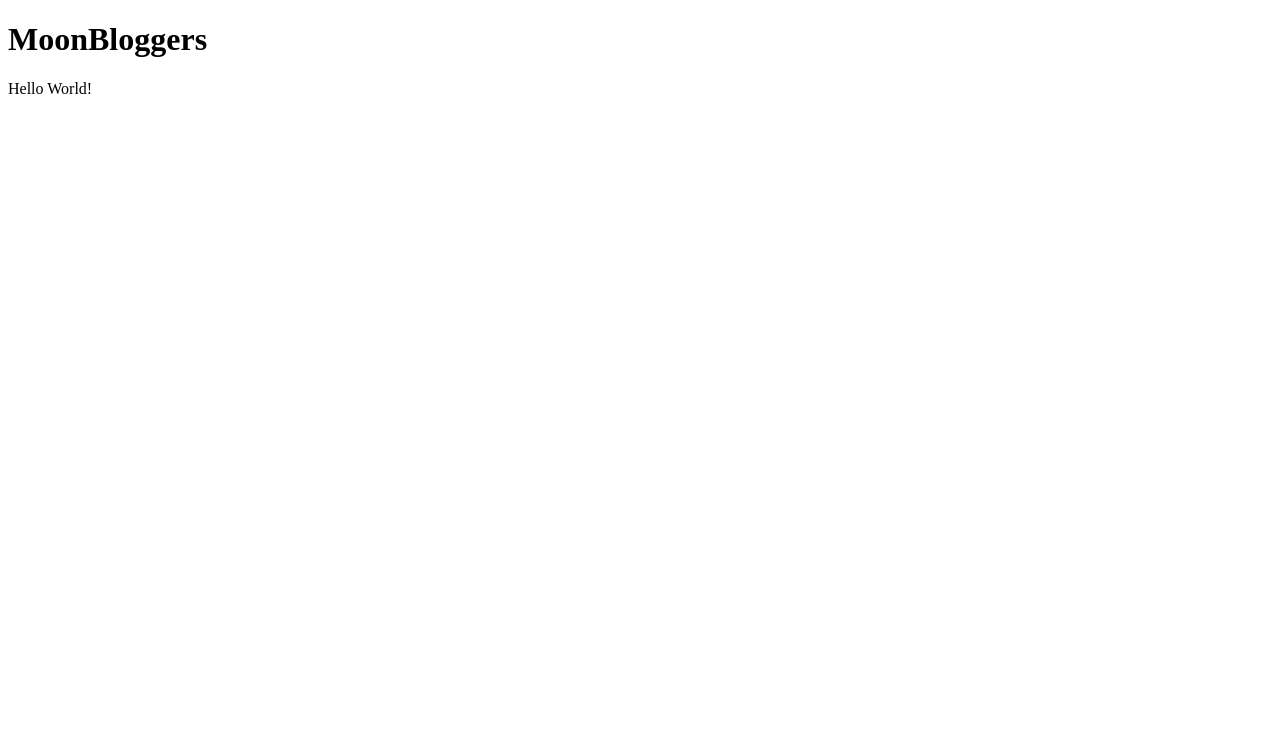
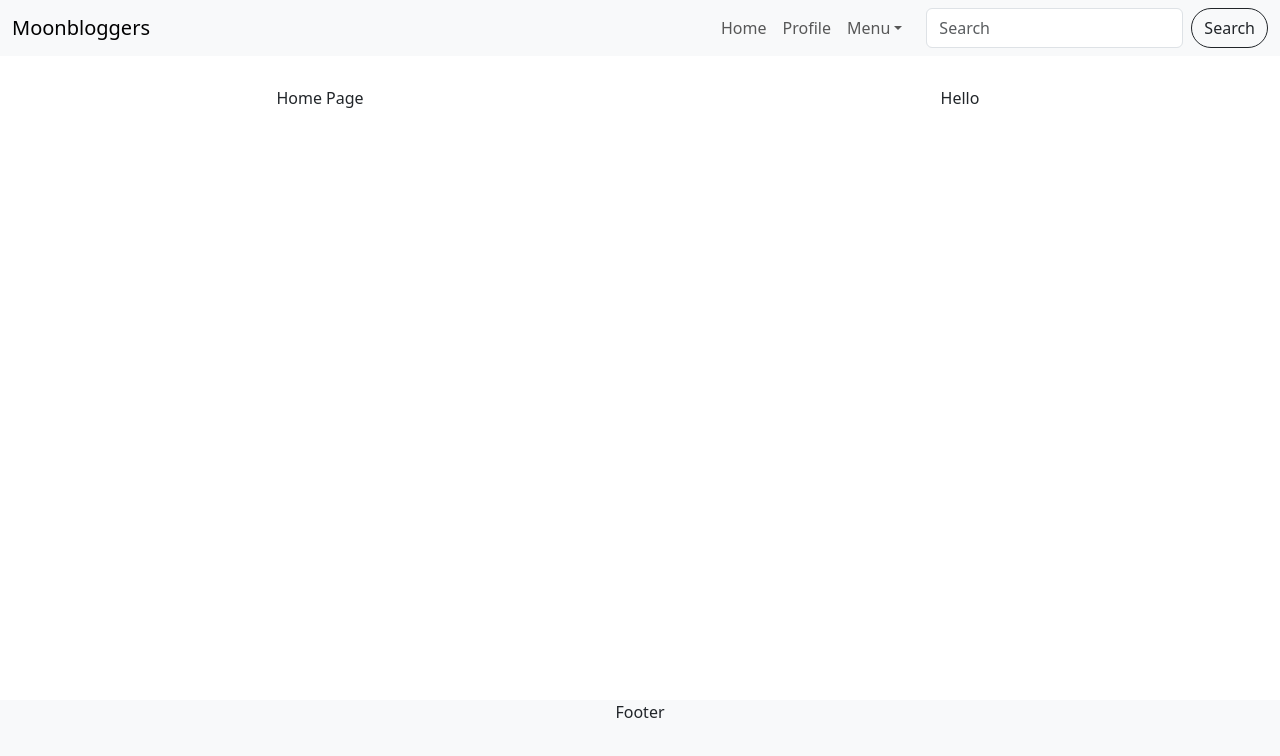
Before and after one commit to KJMoon/moonbloggers, a React app in the folder frontend/: page / in a window 1280 px wide. Shown: the top 756 px of the page. Built offline with nearby package versions, Linux system fonts and the light colour scheme.

Commit message:
Add basic frontend ui layout

```diff
--- /dev/null
+++ b/frontend/src/assets/scss/styles.scss
@@ -0,0 +1 @@
+@import "~bootstrap/scss/bootstrap";
--- /dev/null
+++ b/frontend/src/components/Footer.jsx
@@ -0,0 +1,18 @@
+import React from "react";
+import { Container, Row, Col } from "react-bootstrap";
+
+function Footer() {
+  return (
+    <>
+      <Container className="bg-light" fluid>
+        <Row style={{ height: "100px" }}>
+          <Col sm className="text-center">
+            Footer
+          </Col>
+        </Row>
+      </Container>
+    </>
+  );
+}
+
+export default Footer;
--- a/frontend/src/components/Home.jsx
+++ b/frontend/src/components/Home.jsx
@@ -1,7 +1,31 @@
 import React from "react";
+import { Container, Row, Col } from "react-bootstrap";
 
 function Home() {
-  return <div>Hello World!</div>;
+  return (
+    <>
+      <Container className="d-none d-sm-block" fluid>
+        <Row>
+          <Col sm className="text-center">
+            Home Page
+          </Col>
+          <Col sm className="text-center">
+            Hello
+          </Col>
+        </Row>
+      </Container>
+      <Container className="d-sm-none" fluid>
+        <Row style={{ height: "400px" }}>
+          <Col sm className="text-center">
+            Home Page
+          </Col>
+          <Col sm className="text-center">
+            Hello
+          </Col>
+        </Row>
+      </Container>
+    </>
+  );
 }
 
 export default Home;
--- /dev/null
+++ b/frontend/src/components/Navigationbar.jsx
@@ -0,0 +1,66 @@
+import React from "react";
+import {
+  Button,
+  Container,
+  Form,
+  Nav,
+  Navbar,
+  NavDropdown,
+  Offcanvas,
+} from "react-bootstrap";
+
+function Navigationbar() {
+  return (
+    <Navbar fixed="top" bg="light" expand="sm">
+      <Container fluid>
+        <Navbar.Brand href="http://localhost:3000/">Moonbloggers</Navbar.Brand>
+        <Navbar.Toggle aria-controls={`offcanvasNavbar-expand-sm`} />
+        <Navbar.Offcanvas
+          id={`offcanvasNavbar-expand-sm`}
+          aria-labelledby={`offcanvasNavbarLabel-expand-sm`}
+          placement="end"
+        >
+          <Offcanvas.Header closeButton>
+            <Offcanvas.Title id={`offcanvasNavbarLabel-expand-sm`}>
+              Moonbloggers
+            </Offcanvas.Title>
+          </Offcanvas.Header>
+          <Offcanvas.Body>
+            <Nav className="justify-content-end flex-grow-1 pe-3">
+              <Nav.Link href="http://localhost:3000/">Home</Nav.Link>
+              <Nav.Link href="http://localhost:3000/">Profile</Nav.Link>
+              <NavDropdown
+                title="Menu"
+                id={`offcanvasNavbarDropdown-expand-sm`}
+              >
+                <NavDropdown.Item href="http://localhost:3000/">
+                  Add Post
+                </NavDropdown.Item>
+                <NavDropdown.Item href="http://localhost:3000/">
+                  Log in/out
+                </NavDropdown.Item>
+                <NavDropdown.Divider />
+                <NavDropdown.Item href="http://localhost:3000/">
+                  Something else here
+                </NavDropdown.Item>
+              </NavDropdown>
+            </Nav>
+            <Form className="d-flex">
+              <Form.Control
+                type="search"
+                placeholder="Search"
+                className="me-2"
+                aria-label="Search"
+              />
+              <Button className="rounded-pill" variant="outline-dark">
+                Search
+              </Button>
+            </Form>
+          </Offcanvas.Body>
+        </Navbar.Offcanvas>
+      </Container>
+    </Navbar>
+  );
+}
+
+export default Navigationbar;
--- a/frontend/src/index.jsx
+++ b/frontend/src/index.jsx
@@ -6,6 +6,7 @@ import {
   Route,
   RouterProvider,
 } from "react-router-dom";
+import "./assets/scss/styles.scss";
 import Home from "./components/Home";
 
 // layouts
@@ -15,6 +16,8 @@ const router = createBrowserRouter(
   createRoutesFromElements(
     <Route path="/" element={<RootLayout />}>
       <Route index element={<Home />} />
+      {/* <Route path="/:username" element={<Profile />} />
+      <Route path="/post/:postId" element={<Post />} /> */}
     </Route>
   )
 );
--- a/frontend/src/layouts/RootLayout.jsx
+++ b/frontend/src/layouts/RootLayout.jsx
@@ -1,19 +1,23 @@
 import React from "react";
 import { Outlet } from "react-router-dom";
+import Navigationbar from "../components/Navigationbar";
+import Footer from "../components/Footer";
 
 export default function RootLayout() {
   return (
     <>
-      <div className="container">
-        <div className="d-flex h-100 ">
-          <header className="text-center vh-100">
-            <h1>MoonBloggers</h1>
-          </header>
-          <main className="vh-100 px-0">
-            <Outlet />
-          </main>
-        </div>
-      </div>
+      <header className="d-none d-sm-block mb-3" style={{ height: "70px" }}>
+        <Navigationbar />
+      </header>
+      <header className="d-sm-none mb-1" style={{ height: "90px" }}>
+        <Navigationbar />
+      </header>
+      <main style={{ height: "calc(100vh - 186px)" }}>
+        <Outlet />
+      </main>
+      <footer>
+        <Footer />
+      </footer>
     </>
   );
 }
```
